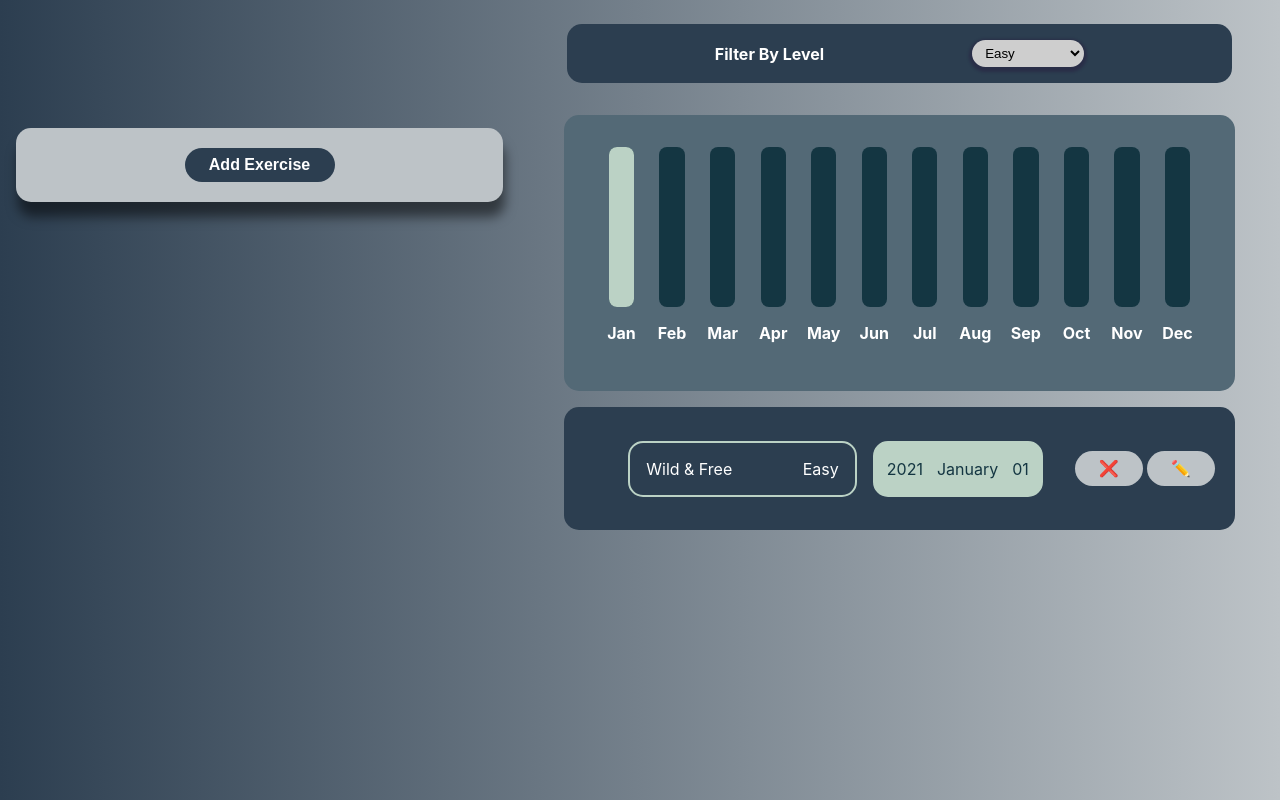
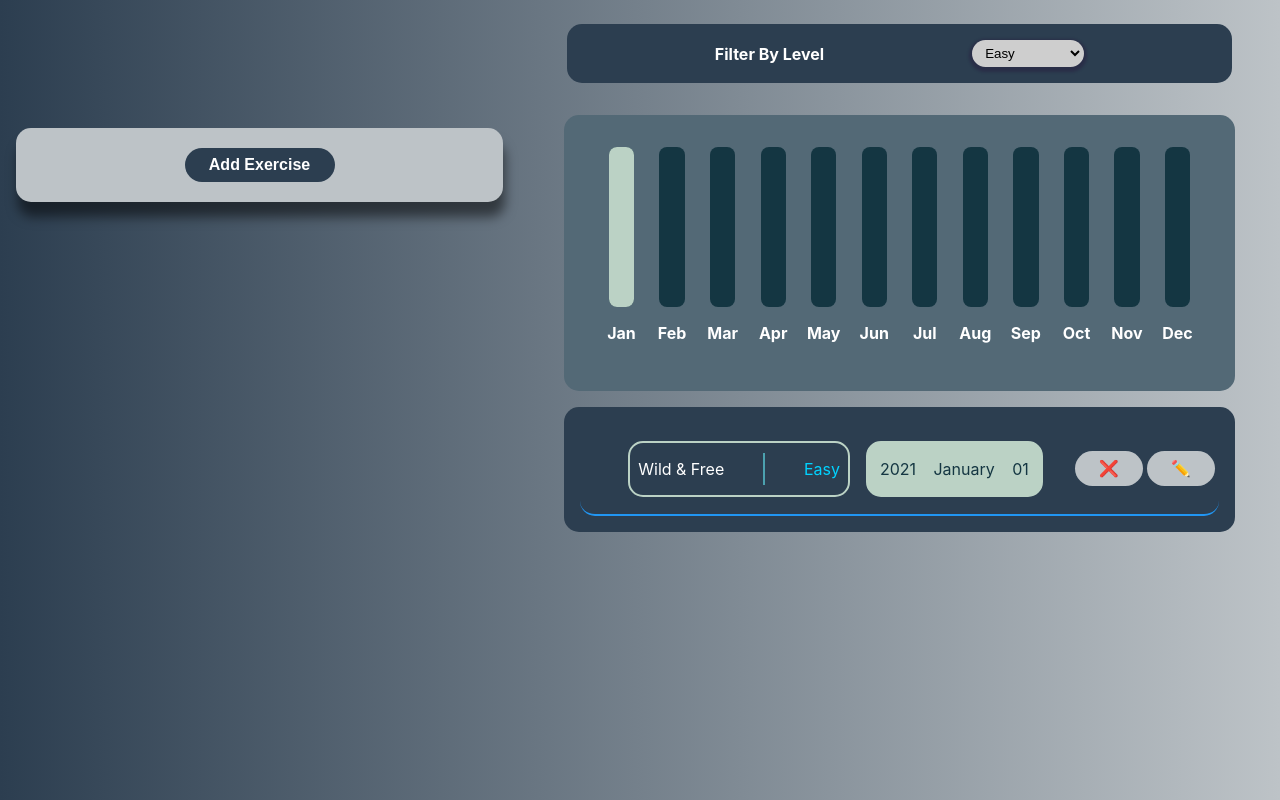
Before and after one commit to brunosm16/exercise-tracker, a React (Create React App) app: page / in a window 1280 px wide. Built offline with nearby package versions, Linux system fonts and the light colour scheme.

Commit message:
bugs fixed. closes #14.

```diff
--- a/src/App.css
+++ b/src/App.css
@@ -5,7 +5,7 @@
     flex-direction: column;
 }
 
-@media screen and (min-width: 768px) {
+@media screen and (min-width: 1000px) {
     .App {
         flex-direction: row;
         align-items: flex-start;
--- a/src/components/Exercises/ExerciseItem.js
+++ b/src/components/Exercises/ExerciseItem.js
@@ -12,7 +12,8 @@ const ExerciseItem = ({ id, name, level, date, onItemClick }) => {
 		<li className={styles.item}>
 			<div className={styles.info}>
 				<p>{name}</p>
-				<p>{level}</p>
+				<span className={styles.divider}/>
+				<p className={styles.level}>{level}</p>
 			</div>
 
 			<ExerciseDate date={date} />
--- a/src/components/Exercises/ExerciseItem.module.css
+++ b/src/components/Exercises/ExerciseItem.module.css
@@ -6,10 +6,22 @@
 	padding: 1rem;
 	color: #fff;
 	gap: 1rem;
+	border: 2px #2196f3 solid;
+	border-bottom-left-radius: 15px;
+	border-bottom-right-radius: 15px;
+	border-top: none;
+	border-left: none;
+	border-right: none;
+	transition: all 0.3s ease-in-out;
 }
 
-.item p {
-	font-size: 1.3rem;
+.item:hover {
+	border: 5px #2196f3 solid;
+	border-bottom-left-radius: 15px;
+	border-bottom-right-radius: 15px;
+	border-top: none;
+	border-left: none;
+	border-right: none;
 }
 
 .info {
@@ -17,10 +29,25 @@
 	justify-content: space-between;
 	flex-direction: column;
 	align-items: center;
-	padding: 0 1rem;
+	padding: 0 0.5rem;
 	border-radius: 15px;
 	border: 2px solid #bbd2c5;
 	width: 8rem;
+}
+
+.info p {
+	font-size: 1.3rem;
+	text-align: center;
+}
+
+.level {
+	color: #00d2ff;
+}
+
+.divider {
+	width: 8rem;
+	height: 2px;
+	background-color: #4ca1af;
 }
 
 .actions {
@@ -52,6 +79,11 @@
 		font-size: 1rem;
 	}
 
+	.divider {
+		width: 2px;
+		height: 2rem;
+	}
+
 	.actions {
 		justify-content: flex-start;
 	}
```
